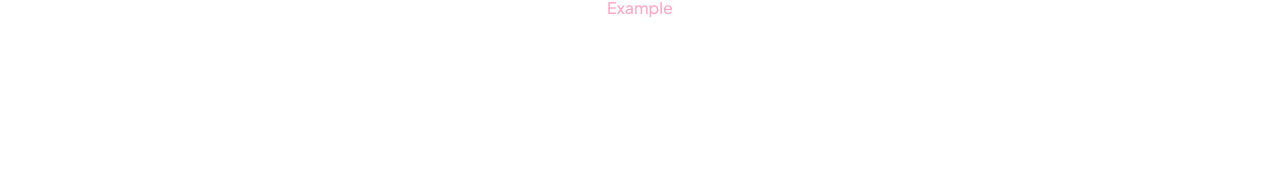
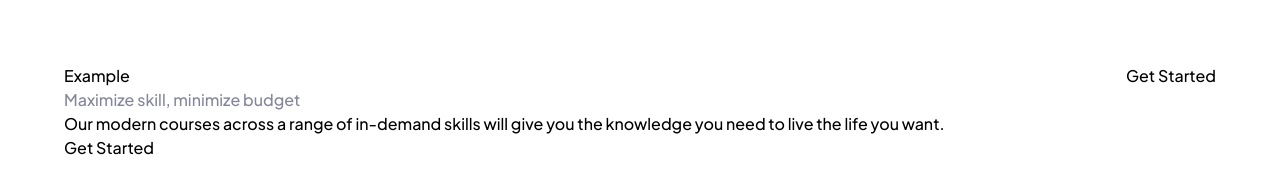
Before and after one commit to baglana/skilled-elearning-landing-page, a website built with Vite: page index.html in a window 1280 px wide. Built offline with nearby package versions, Linux system fonts and the light colour scheme.

Commit message:
some changes

```diff
--- a/index.html
+++ b/index.html
@@ -7,14 +7,23 @@
     <title>team1-skilled-elearning-landing-page</title>
   </head>
   <body>
-    <article>
+    <article class="p-16">
       <header>
-        <nav>
-          <p class="text-color-text-hover-pink text-center">Example</p>
+        <nav class="flex justify-between">
+          <spam>Example</spam>
+          <button>Get Started</button>
         </nav>
 
         <section>
-          <p></p>
+          <aside>
+            <h1 class="text-color-text-gray">Maximize skill, minimize budget</h1>
+            <p>
+              Our modern courses across a range of in-demand skills will give
+              you the knowledge you need to live the life you want.
+            </p>
+            <button>Get Started</button>
+          </aside>
+          <picture></picture>
         </section>
       </header>
 
--- a/src/index.css
+++ b/src/index.css
@@ -7,23 +7,5 @@
     :root {
       font-family: "Plus Jakarta Sans", sans-serif;
       font-weight: 500;
-
-      --color-bg: (#FFF);
-
-      --color-text-primary: (#83869A);
-      --color-text-secondary: (#13183F);
-      --color-text-white: (#FFF);
-      --color-text-gray: (#83869A);
-      --color-text-pink: #F74780;
-
-      --color-text-hover-pink: (#FFA7C3);
-
-      --color-black: (#13183F);
-      --color-pink: (linear-gradient(180deg, #FF6F48 0%, #F02AA6 100%));
-      --color-purple: (linear-gradient(180deg, #4851FF 0%, #F02AA6 100%));
-
-      --color-hover-blue: (#666CA3);
-      --color-hover-pink: (linear-gradient(0deg, rgba(255, 255, 255, 0.50) 0%, rgba(255, 255, 255, 0.50) 100%), linear-gradient(180deg, #FF6F48 0%, #F02AA6 100%));
-      --color-hover-purple: (linear-gradient(0deg, rgba(255, 255, 255, 0.50) 0%, rgba(255, 255, 255, 0.50) 100%), linear-gradient(180deg, #4851FF -54.32%, #F02AA6 100%));
     }
   }
--- a/src/main.ts
+++ b/src/main.ts
@@ -1,3 +1,3 @@
-import './index.css'
 import 'reset-css'
 import '@fontsource-variable/plus-jakarta-sans';
+import './index.css'
```
